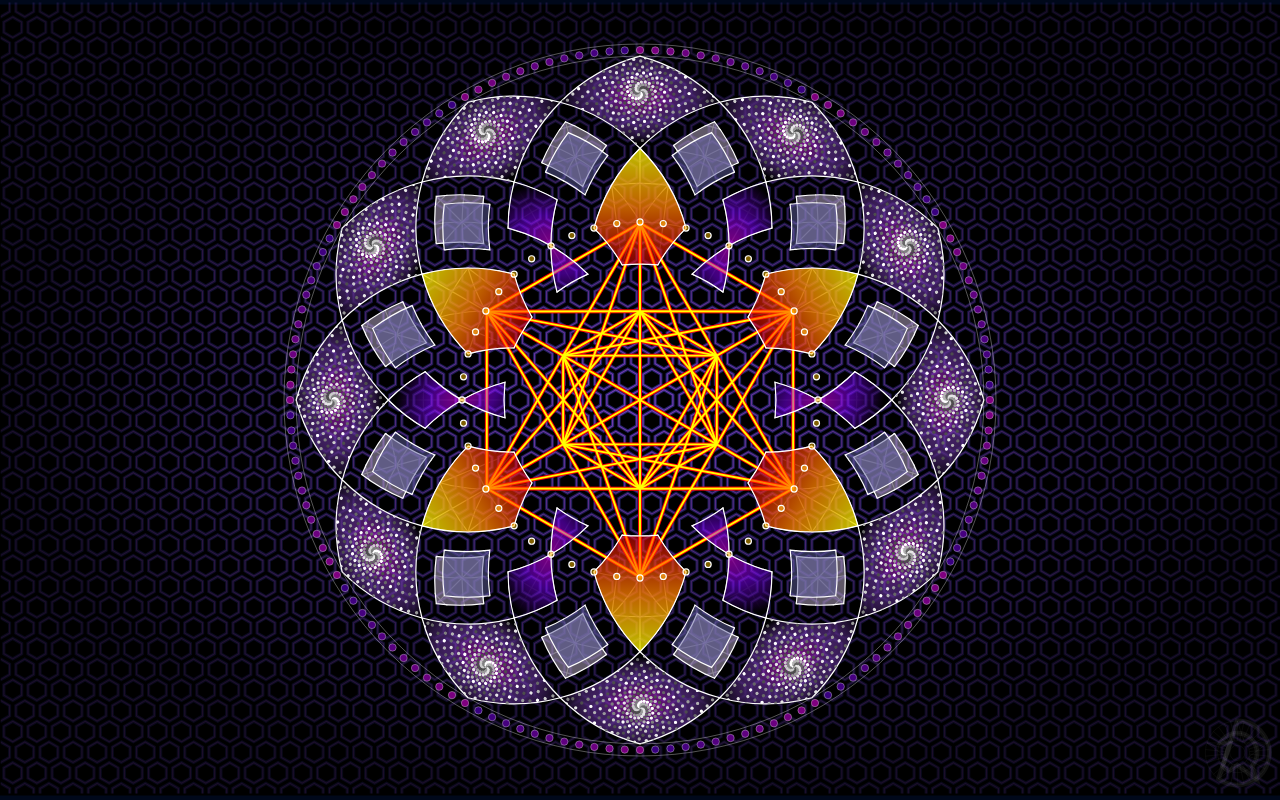
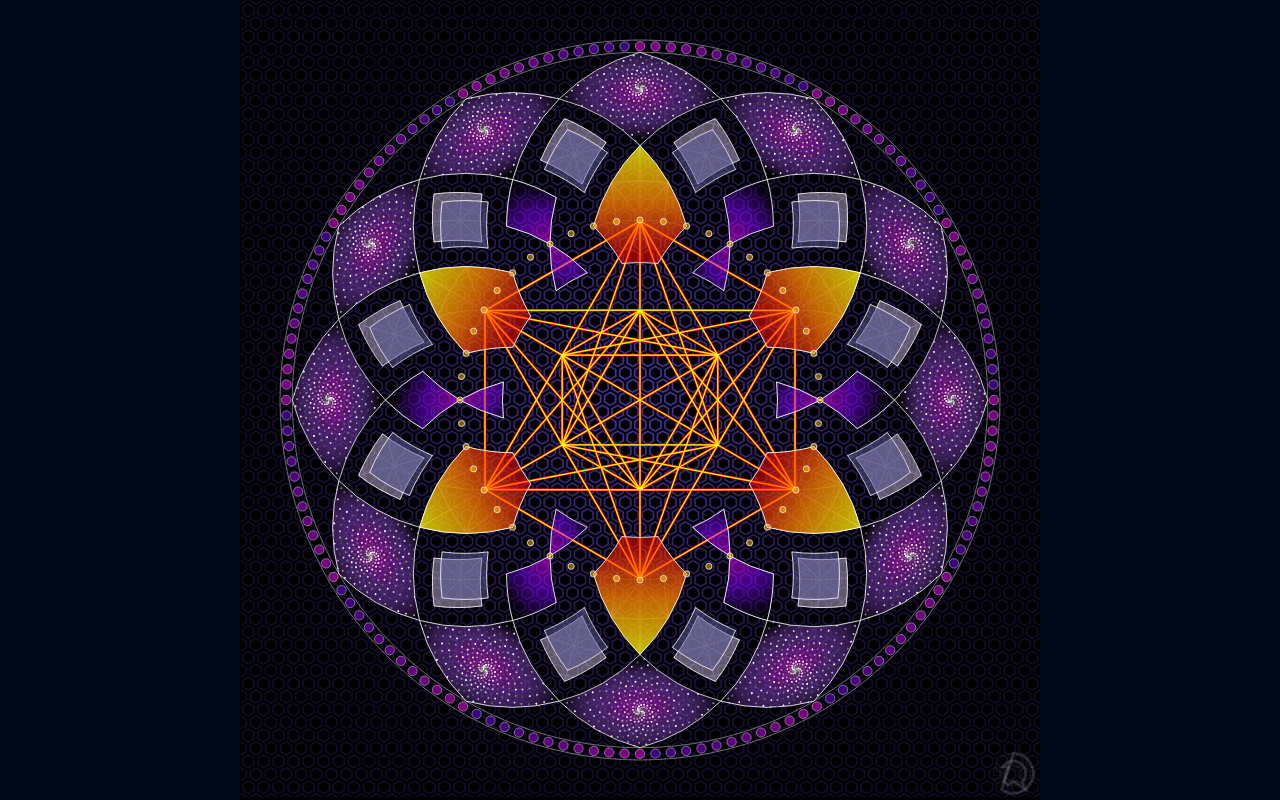
Before and after one commit to dopplerreflect/starts-with-a, a SvelteKit app: page /z in a window 1280 px wide. Built offline with nearby package versions, Linux system fonts and the light colour scheme.

Commit message:
use xlink and stroke-opacity to make Inkscape happy

```diff
--- a/src/routes/z/+page.svelte
+++ b/src/routes/z/+page.svelte
@@ -25,8 +25,8 @@
 			unMountSave();
 		};
 	});
-	const square = false;
-	const size = 1920 * 2;
+	const square = true;
+	const size = 1920;
 	const width = size;
 	const height = square ? width : width * phi;
 	const strokeWidth = size / 1080;
@@ -50,19 +50,19 @@
 <svg bind:this={svg} id="z" viewBox={viewBox(width, height)}>
 	<defs>
 		<radialGradient id="gradient1" cy="44%">
-			<stop offset="0%" stop-color="hsla(300, 100%, 50%, 0.5)" />
-			<stop offset="50%" stop-color="hsla(270, 50%, 50%, 0.5)" />
+			<stop offset="0%" stop-color="hsl(300, 100%, 50%)" stop-opacity={0.5} />
+			<stop offset="50%" stop-color="hsl(270, 50%, 50%)" stop-opacity={0.5} />
 			<stop offset="100%" stop-color="black" />
 		</radialGradient>
 		<linearGradient id="gradient2" gradientTransform="rotate(90)">
-			<stop offset="0%" stop-color="hsla(60, 100%, 50%, 0.75)" />
-			<stop offset="50%" stop-color="hsla(30, 100%, 50%, 0.75)" />
-			<stop offset="100%" stop-color="hsla(0, 100%, 50%, 0.5" />
+			<stop offset="0%" stop-color="hsl(60, 100%, 50%)" stop-opacity={0.75} />
+			<stop offset="50%" stop-color="hsl(30, 100%, 50%)" stop-opacity={0.75} />
+			<stop offset="100%" stop-color="hsl(0, 100%, 50%)" stop-opacity={0.5} />
 		</linearGradient>
 		<radialGradient id="gradient3" r="66%" cy="60%">
-			<stop offset="0%" stop-color="hsla(300, 100%, 50%, 0.5)" />
-			<stop offset="50%" stop-color="hsla(270, 100%, 50%, 0.5)" />
-			<stop offset="100%" stop-color="hsla(240, 100%, 00%, 0.5" />
+			<stop offset="0%" stop-color="hsl(300, 100%, 50%)" stop-opacity={0.5} />
+			<stop offset="50%" stop-color="hsl(270, 100%, 50%)" stop-opacity={0.5} />
+			<stop offset="100%" stop-color="hsl(240, 100%, 00%" stop-opacity={0.5} />
 		</radialGradient>
 		<g id="guide">
 			{#each circles as circle, i}
@@ -216,14 +216,14 @@
 		<g id="path4path5">
 			{#each angles6 as a}
 				<use
-					href="#path4"
+					xlink:href="#path4"
 					stroke="white"
 					stroke-width={strokeWidth}
 					fill="url(#gradient2)"
 					transform={`rotate(${a})`}
 				/>
 				<use
-					href="#path5"
+					xlink:href="#path5"
 					stroke="white"
 					stroke-width={strokeWidth}
 					fill="url(#gradient3)"
@@ -232,24 +232,26 @@
 			{/each}
 			{#each angles12 as a}
 				<use
-					href="#path2"
+					xlink:href="#path2"
 					stroke="white"
 					stroke-width={strokeWidth}
-					fill="hsla(270, 25%, 75%, 0.5)"
+					fill="hsl(270, 25%, 75%)"
+					fill-opacity={0.5}
 					transform={`rotate(${a}) scale(1.02)`}
 				/>
 				<use
-					href="#path2"
+					xlink:href="#path2"
 					stroke="white"
 					stroke-width={strokeWidth}
-					fill="hsla(240, 25%, 50%, 0.5)"
+					fill="hsl(240, 25%, 50%)"
+					fill-opacity={0.5}
 					transform={`rotate(${a}) scale(0.98)`}
 				/>
 			{/each}
 		</g>
 		<mask id="path4path5mask">
 			<Background {width} {height} fill="black" />
-			<use href="#path4path5" filter="white" />
+			<use xlink:href="#path4path5" filter="white" />
 		</mask>
 		<g id="phyloDots">
 			{#each phylotaxicPoints( 540, radii[2] - radii[6], { center: radialPoint(angles24[1], radii[4]) } ) as p, i}
@@ -267,7 +269,7 @@
 		<mask id="petalMask">
 			<Background width={size} fill="black" />
 			{#each angles12 as a, i}
-				<use href="#petal" transform={`rotate(${a})`} fill="white" />
+				<use xlink:href="#petal" transform={`rotate(${a})`} fill="white" />
 			{/each}
 		</mask>
 		<g id="metatronSixth" fill="none">
@@ -333,21 +335,21 @@
 		</g>
 		<g id="metatron" transform="rotate(30)">
 			{#each angles6 as a}
-				<use href="#metatronSixth" transform={`rotate(${a})`} />
+				<use xlink:href="#metatronSixth" transform={`rotate(${a})`} />
 			{/each}
 		</g>
 		<mask id="hextileMask">
 			<radialGradient id="hextileGradient">
-				<stop offset="0%" stop-color="hsla(270, 100%, 100%, 1)" />
-				<stop offset="100%" stop-color="hsla(270, 100%, 66%, 0.5)" />
+				<stop offset="0%" stop-color="hsl(270, 100%, 100%)" />
+				<stop offset="100%" stop-color="hsl(270, 100%, 66%)" stop-opacity={0.5} />
 			</radialGradient>
 			<Background {width} {height} fill="url(#hextileGradient)" />
 		</mask>
 	</defs>
 	<Background {width} {height} fill="hsl(240, 50%, 0%)" />
-	<use href="#guide" mask="url(#path4path5mask)" />
+	<use xlink:href="#guide" mask="url(#path4path5mask)" />
 
-	<!-- <use href="#guide" /> -->
+	<!-- <use xlink:href="#guide" /> -->
 	<g id="hextiles" mask="url(#hextileMask)" transform="translate(2 -6)">
 		<HexTiles {size} count={72} innerColor="hsl(270, 50%, 50%)" outerColor="hsl(240, 50%, 30%)" />
 	</g>
@@ -364,13 +366,13 @@
 		{/each}
 	</g>
 	<use
-		href="#metatron"
+		xlink:href="#metatron"
 		stroke="hsl(0, 100%, 50%)"
 		stroke-width={strokeWidth * 2}
 		transform={`scale(${Phi})`}
 	/>
 	<use
-		href="#metatron"
+		xlink:href="#metatron"
 		stroke="hsl(60, 100%, 50%)"
 		stroke-width={strokeWidth}
 		transform={`scale(${Phi})`}
@@ -378,15 +380,15 @@
 	<g mask="">
 		{#each angles12 as a, i}
 			<use
-				href="#petal"
+				xlink:href="#petal"
 				transform={`rotate(${a})`}
 				stroke="white"
 				stroke-width={strokeWidth}
 				fill="url(#gradient1)"
 			/>
-			<use href="#phyloDots" transform={`rotate(${a})`} />
+			<use xlink:href="#phyloDots" transform={`rotate(${a})`} />
 		{/each}
-		<use href="#path4path5" />
+		<use xlink:href="#path4path5" />
 		{#each angles48 as a, i}
 			<circle
 				cx={radialPoint(a, radii[8]).x}
@@ -394,13 +396,15 @@
 				r={radii[0] - radii[1]}
 				stroke="white"
 				stroke-width={strokeWidth}
-				fill={`hsla(45, 100%, 50%, 0.5)`}
+				fill={`hsl(45, 100%, 50%)`}
+				fill-opacity={0.5}
 			/>
 		{/each}
 	</g>
 	<DrLogo
 		size={size / 20}
-		stroke="hsla(0, 100%, 100%, 0.125"
+		stroke="hsl(0, 100%, 100%)"
+		strokeOpacity={0.125}
 		transform={`translate(${width / 2 - size / 20 / 1.5} ${height / 2 - size / 20 / 1.5})`}
 	/>
 </svg>
```
